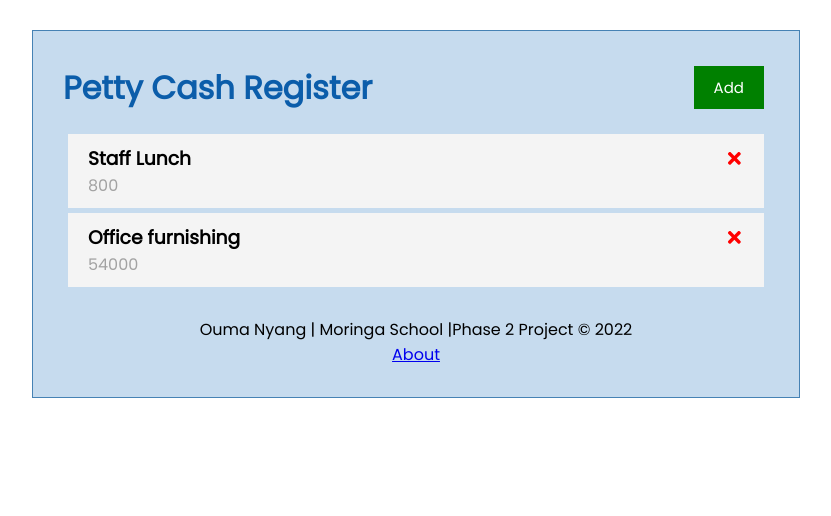
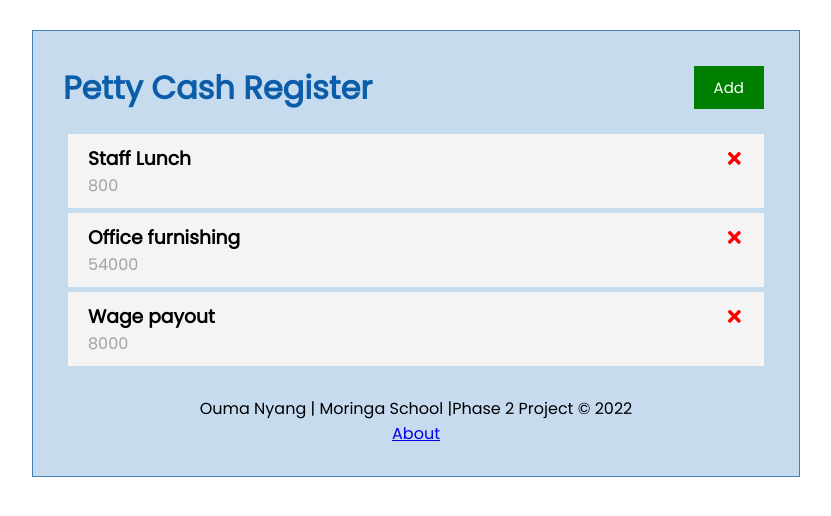
Before and after one commit to OumaNyang/pettycash-register, a React (Create React App) app: page / in a window 1280 px wide. Shown: the top 516 px of the page, without its empty margins (224-1055 px from the left). Built offline with nearby package versions, Linux system fonts and the light colour scheme; data requests are answered from the project's data file.

Commit message:
Fetch petty cash records

```diff
--- a/db.json
+++ b/db.json
@@ -13,6 +13,13 @@
       "exptype": "Office Expenditure",
       "ispaidout": true,
       "id": 2
+    },
+    {
+      "name": "Wage payout",
+      "amount": "8000",
+      "exptype": "Miscallenous",
+      "ispaidout": true,
+      "id": 3
     }
   ]
 }
--- a/src/App.js
+++ b/src/App.js
@@ -7,6 +7,7 @@ import AddBudget from './components/AddBudget'
 import About from './components/About'
 
 const App = () => {
+
     const [showAddBudget, setShowAddBudget] = useState(false)
     const [budgets, setBudgets] = useState([])
 
@@ -15,11 +16,10 @@ const App = () => {
             const budgetsFromServer = await fetchBudgets()
             setBudgets(budgetsFromServer)
         }
-
         getBudgets()
     }, [])
 
-    // Fetch Budgets
+    // Fetch Pety cash records
     const fetchBudgets = async () => {
         const res = await fetch('http://localhost:5000/budgets')
         const data = await res.json()
@@ -27,15 +27,14 @@ const App = () => {
         return data
     }
 
-    // Fetch Budgets
+    // Fetch Pety cash records
     const fetchBudget = async (id) => {
         const res = await fetch(`http://localhost:5000/budgets/${id}`)
         const data = await res.json()
-
         return data
     }
 
-    // Add Budget
+    // Add Pety cash records
     const addBudget = async (budget) => {
         const res = await fetch('http://localhost:5000/budgets', {
             method: 'POST',
@@ -44,26 +43,17 @@ const App = () => {
             },
             body: JSON.stringify(budget),
         })
-
         const data = await res.json()
-
         setBudgets([...budgets, data])
-
-        // const id = Math.floor(Math.random() * 10000) + 1
-        // const newBudget = { id, ...budget }
-        // setBudgets([...budgets, newBudget])
     }
 
-    // Delete Budget
-    const deleteBudget = async (id) => {
-        const res = await fetch(`http://localhost:5000/budgets/${id}`, {
-            method: 'DELETE',
-        })
-        //We should control the response status to decide if we will change the state or not.
-        res.status === 200
-            ? setBudgets(budgets.filter((budget) => budget.id !== id))
-            : alert('Error Deleting This Budget')
-    }
+    // Delete Pety cash record
+
+
+
+
+
+
 
     // Toggle Reminder
     const toggleReminder = async (id) => {
@@ -103,7 +93,6 @@ const App = () => {
                             {budgets.length > 0 ? (
                                 <Budgets
                                     budgets={budgets}
-                                    onDelete={deleteBudget}
                                     onToggle={toggleReminder}
                                 />
                             ) : (
```
Also changed, not shown: 1 other file (tests, documents, lock files or other folders).
